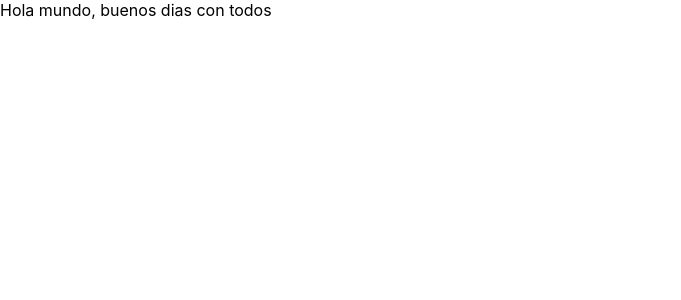
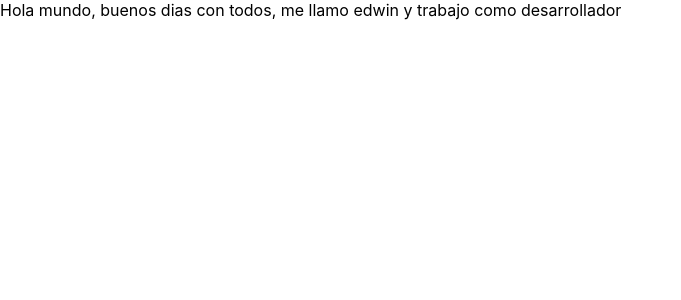
Before and after one commit to EdwinYauyo98/TrainingRepository, a React (Create React App) app: page / in a window 1280 px wide. Shown: the top 300 px of the page, without its empty margins (0-681 px from the left). Built offline with nearby package versions, Linux system fonts and the light colour scheme.

Commit message:
Parte terminada , componente edwin

```diff
--- a/src/App.js
+++ b/src/App.js
@@ -4,7 +4,7 @@ import logo from './logo.svg';
 function App() {
   return (
     <div className="App">
-      <div>Hola mundo, buenos dias con todos</div>
+      <div>Hola mundo, buenos dias con todos, me llamo edwin y trabajo como desarrollador</div>
     </div>
   );
 }
```
